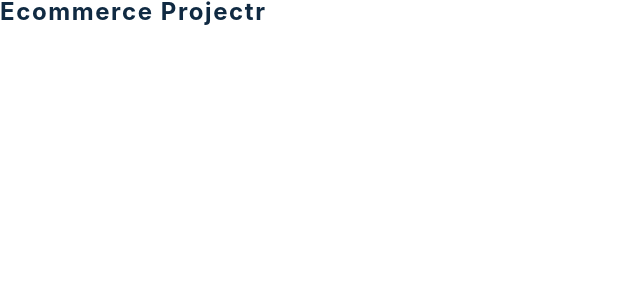
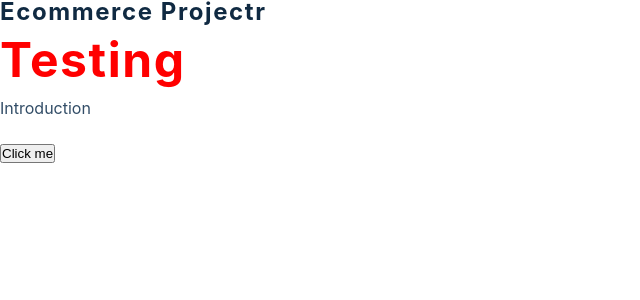
Before and after one commit to tijaniabdellatif/React_E_commerce, a React (Create React App) app: page / in a window 1280 px wide. Shown: the top 300 px of the page, without its empty margins (0-640 px from the left). Built offline with nearby package versions, Linux system fonts and the light colour scheme.

Commit message:
styled_components

```diff
--- a/src/App.js
+++ b/src/App.js
@@ -1,9 +1,18 @@
 import React from 'react'
 import { BrowserRouter as Router, Switch, Route } from 'react-router-dom'
-import { Navbar, Sidebar, Footer } from './components'
+import { Navbar, Sidebar, Footer } from './components';
+import Testing from './testing';
+
 
 function App() {
-  return <h4>Ecommerce Projectr</h4>
+  return(
+    <>
+    <h4>Ecommerce Projectr</h4>
+
+    <Testing />
+     </>
+  );
+
 }
 
 export default App
--- /dev/null
+++ b/src/testing.js
@@ -0,0 +1,25 @@
+
+import React from 'react';
+import styled from 'styled-components';
+
+const Testing = () => {
+
+    return (<Wrapper>
+         <h1>Testing</h1>
+         <p>Introduction</p>
+         <button>Click me</button>
+     </Wrapper>);
+}
+
+
+const Wrapper = styled.section`
+
+h1{
+
+    color:red;
+}
+
+
+`;
+
+export default Testing;
```
Also changed, not shown: 1 other file (tests, documents, lock files or other folders).
